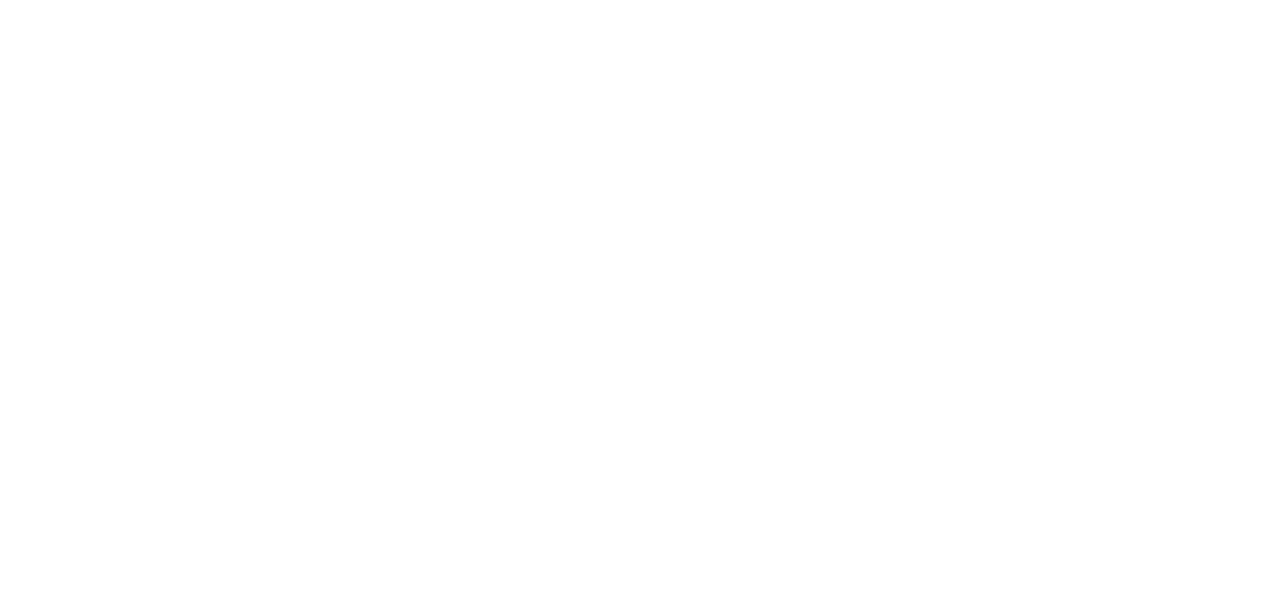
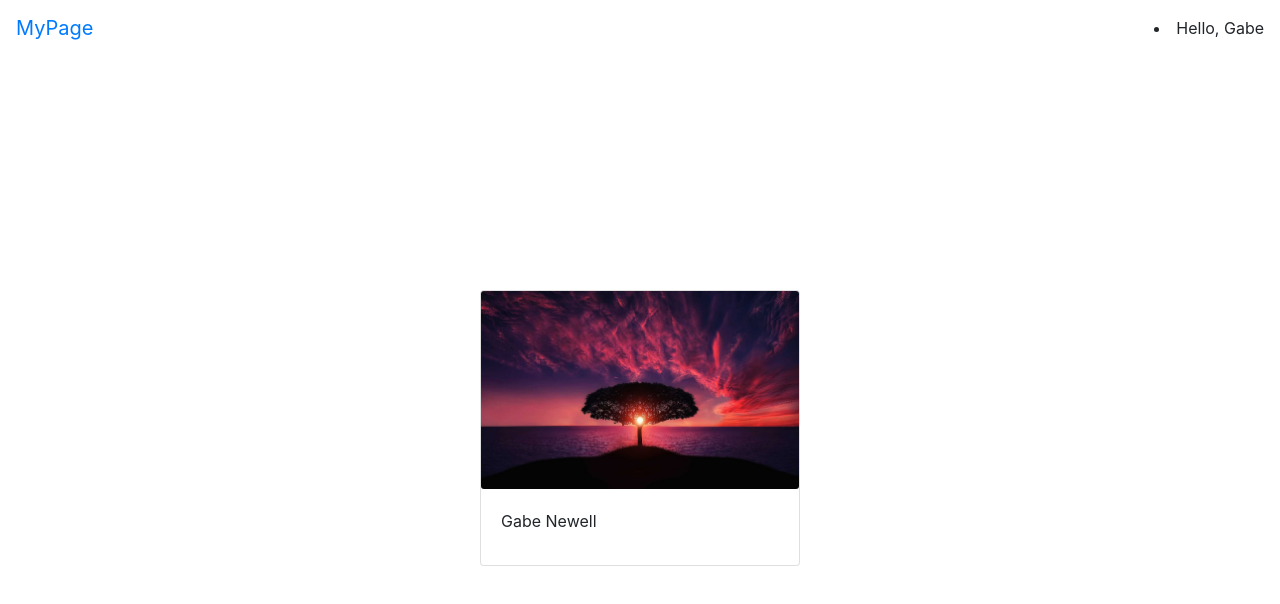
Before and after one commit to MaksyStef/DjangoReactApp, a React (Create React App) app in the folder frontend/: page /use-context in a window 1280 px wide. Before the commit this address had no page. Shown: the top 604 px of the page. Built offline with nearby package versions, Linux system fonts and the light colour scheme.

Commit message:
How to use context

```diff
--- a/frontend/src/App.js
+++ b/frontend/src/App.js
@@ -9,6 +9,7 @@
 import UseVideoAsset from './UseVideoAsset.js';
 import Calculator from './Calculator.js';
 import RenderList from './RenderLists.js';
+import UseContextApp from './UseContextApp.js';
 function App() {
   return (
     <React.StrictMode>
@@ -27,6 +28,7 @@
             <Route path="/use-asset/video" element={<UseVideoAsset />} />
           </Route>
           <Route path="/render-list" element={<RenderList />}/>
+          <Route path="/use-context" element={<UseContextApp />}/>
         </Routes>
       </BrowserRouter>
     </React.StrictMode>
--- /dev/null
+++ b/frontend/src/UseContextApp.js
@@ -0,0 +1,52 @@
+import React, { Component } from 'react';
+import { Card, CardImg, CardBody, CardTitle, Navbar, NavbarBrand, NavItem } from 'reactstrap';
+import UserContext from './context/SimpleUserContext.js';
+
+function ProfileCard(props) {
+  return (
+    <UserContext.Consumer>
+      {({firstName, secondName}) => (
+        <Card className='w-25 m-auto'>
+          <CardImg src={require('./assets/images/tree.jpg')}></CardImg>
+          <CardBody>
+            <CardTitle>{firstName} {secondName}</CardTitle>
+          </CardBody>
+        </Card>
+      )}
+    </UserContext.Consumer>
+  )
+}
+
+function Page(props) {
+  const contextType = UserContext;
+  return (
+    <UserContext.Consumer>
+      {({firstName}) => (
+        <div className='w-100 h-100 d-flex flex-column justify-content-center align-items-center'>
+          <Navbar className="w-100 justify-content-between flex-grow-0">
+            <NavbarBrand><a href="/">MyPage</a></NavbarBrand>
+            <NavItem>Hello, {firstName}</NavItem>
+          </Navbar>
+          <ProfileCard></ProfileCard>
+        </div>
+      )}
+    </UserContext.Consumer>
+  )
+}
+
+export default class UseContextApp extends Component {
+  state = {
+    user: {
+      firstName: 'Gabe',
+      secondName: 'Newell',
+    }
+  }
+
+  render() {
+    return (
+      <UserContext.Provider value={this.state.user} >
+        <Page></Page>
+      </UserContext.Provider>
+    )
+  }
+}
--- /dev/null
+++ b/frontend/src/context/SimpleUserContext.js
@@ -0,0 +1,8 @@
+import { createContext } from "react";
+
+const UserContext = createContext({
+  firstName: 'User',
+  secondName: 'Anonym'
+});
+
+export default UserContext;
```
